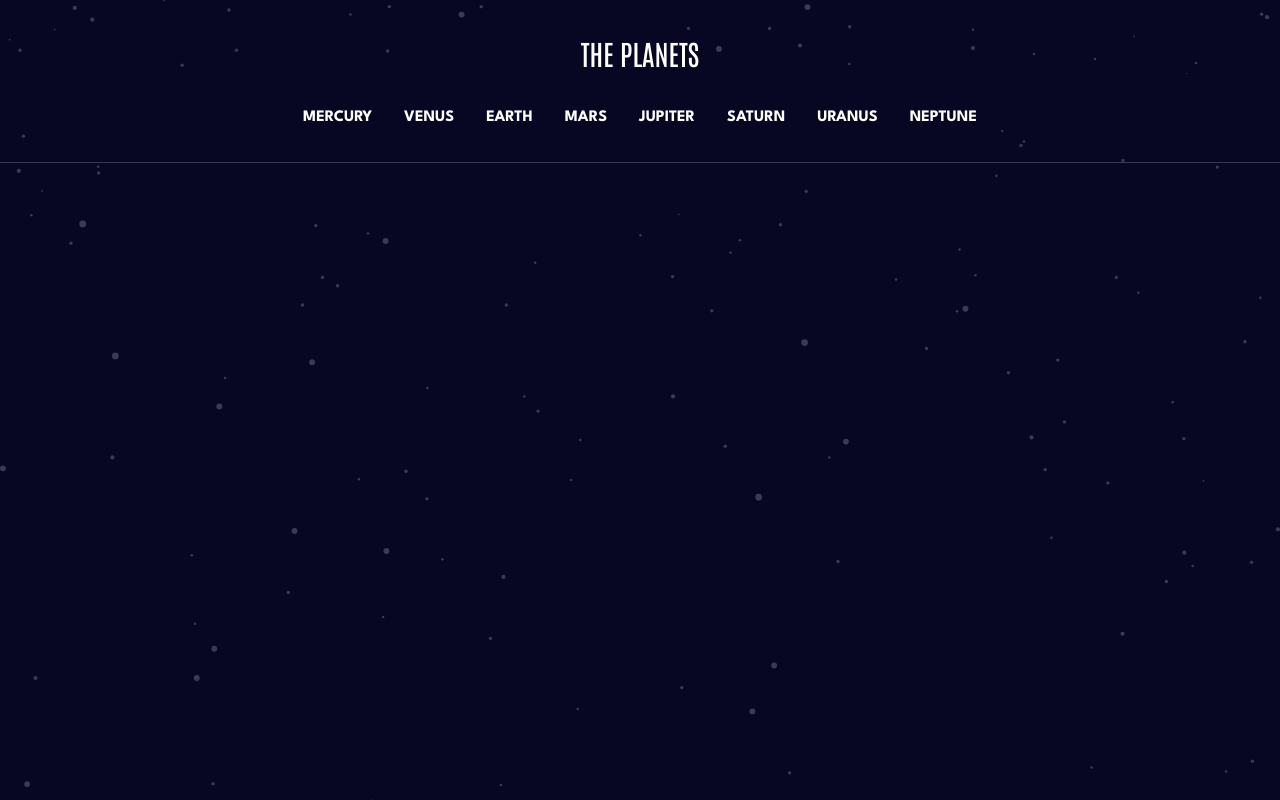
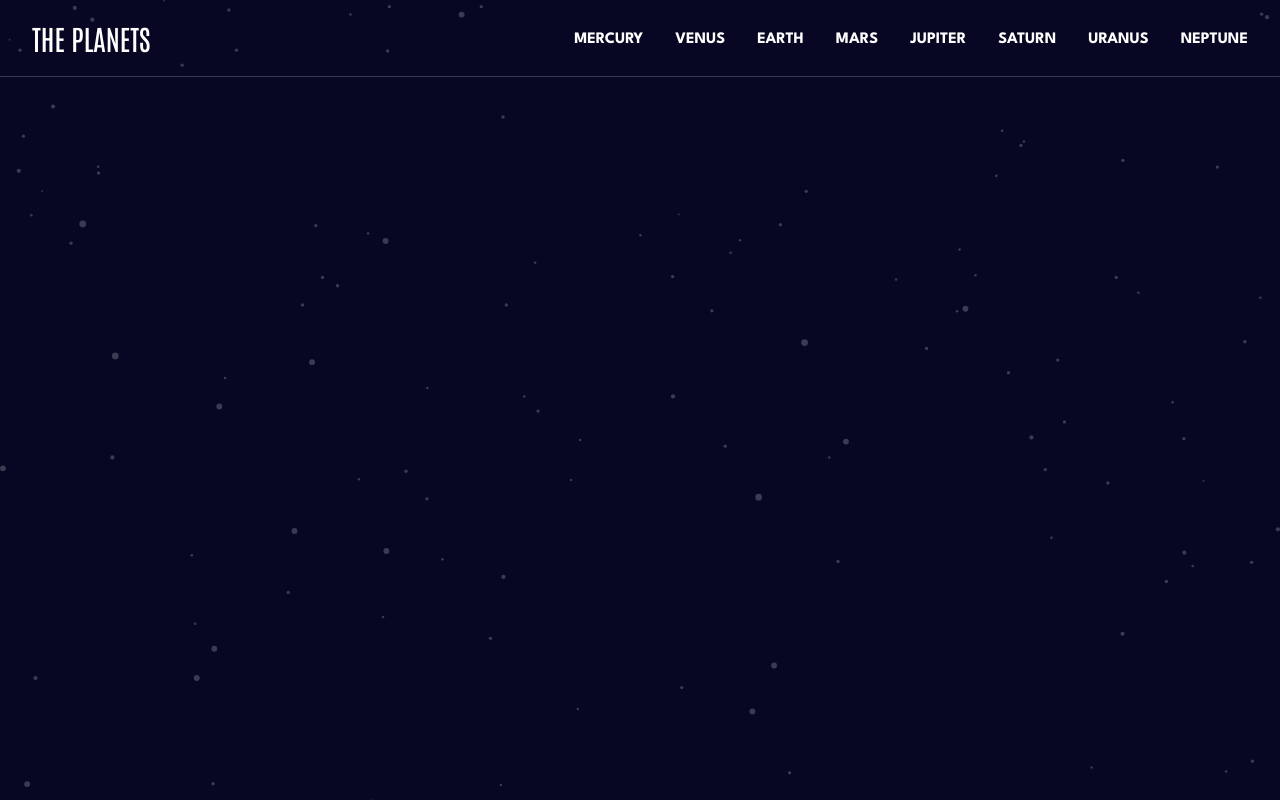
Before and after one commit to Pawel1894/planets-fact, a React (Vite) app: page / in a window 1280 px wide. Built offline with nearby package versions, Linux system fonts and the light colour scheme.

Commit message:
Desktop header

```diff
--- a/src/shared/Header.tsx
+++ b/src/shared/Header.tsx
@@ -6,7 +6,7 @@ export default function Header() {
   const [isOpen, setIsOpen] = useState(false);
 
   return (
-    <header className="px-6 py-4 md:py-8 md:px-12 border-b border-b-neutral-200 relative flex justify-between items-center md:flex-col md:justify-start">
+    <header className="px-6 py-4 md:py-8 md:px-8 border-b border-b-neutral-200 relative flex justify-between items-center md:flex-col md:justify-start xl:flex-row xl:py-0">
       <span className="uppercase font-antonio font-medium text-white text-[28px]">the planets</span>
       <Hamburger setIsOpen={setIsOpen} isOpen={isOpen} />
       <Nav isOpen={isOpen} />
--- a/src/shared/Nav.tsx
+++ b/src/shared/Nav.tsx
@@ -11,17 +11,17 @@ export default function Nav({ isOpen }: Props) {
       className={`${
         !isOpen && window.innerWidth < 768 ? "hidden" : "flex"
       }  absolute w-full left-0 top-[75px] h-[calc(100vh-75px)] bg-neutral-100 z-10
-      md:static md:h-auto`}
+      md:static md:h-auto xl:w-auto xl:ml-auto `}
     >
-      <ul className="w-full mt-8 px-6 md:flex md:gap-x-8 justify-center md:px-0">
-        <NavItem name="mercury" color="bg-accent-100" key={"mercury"} />
-        <NavItem name="venus" color="bg-accent-200" key={"venus"} borderTop={true} />
-        <NavItem name="earth" color="bg-accent-300" key={"earth"} borderTop={true} />
-        <NavItem name="mars" color="bg-accent-400" key={"mars"} borderTop={true} />
-        <NavItem name="jupiter" color="bg-accent-500" key={"jupiter"} borderTop={true} />
-        <NavItem name="saturn" color="bg-accent-600" key={"saturn"} borderTop={true} />
-        <NavItem name="uranus" color="bg-accent-700" key={"uranus"} borderTop={true} />
-        <NavItem name="neptune" color="bg-accent-800" key={"neptune"} borderTop={true} />
+      <ul className="w-full mt-8 px-6 md:flex md:gap-x-8 justify-center md:px-0 xl:justify-end xl:mt-0">
+        <NavItem name="mercury" color="accent-100" key={"mercury"} />
+        <NavItem name="venus" color="accent-200" key={"venus"} borderTop={true} />
+        <NavItem name="earth" color="accent-300" key={"earth"} borderTop={true} />
+        <NavItem name="mars" color="accent-400" key={"mars"} borderTop={true} />
+        <NavItem name="jupiter" color="accent-500" key={"jupiter"} borderTop={true} />
+        <NavItem name="saturn" color="accent-600" key={"saturn"} borderTop={true} />
+        <NavItem name="uranus" color="accent-700" key={"uranus"} borderTop={true} />
+        <NavItem name="neptune" color="accent-800" key={"neptune"} borderTop={true} />
       </ul>
     </nav>
   );
--- a/src/shared/NavItem.tsx
+++ b/src/shared/NavItem.tsx
@@ -3,8 +3,38 @@ import IconChevron from "../assets/icon-chevron.svg";
 
 type Props = {
   name: string;
-  color: string;
+  color:
+    | "accent-100"
+    | "accent-200"
+    | "accent-300"
+    | "accent-400"
+    | "accent-500"
+    | "accent-600"
+    | "accent-700"
+    | "accent-800";
   borderTop?: boolean;
+};
+
+const hoverVariants = {
+  "accent-100": "xl:hover:border-t-accent-100",
+  "accent-200": "xl:hover:border-t-accent-200",
+  "accent-300": "xl:hover:border-t-accent-300",
+  "accent-400": "xl:hover:border-t-accent-400",
+  "accent-500": "xl:hover:border-t-accent-500",
+  "accent-600": "xl:hover:border-t-accent-600",
+  "accent-700": "xl:hover:border-t-accent-700",
+  "accent-800": "xl:hover:border-t-accent-800",
+};
+
+const bgVariants = {
+  "accent-100": "bg-accent-100",
+  "accent-200": "bg-accent-200",
+  "accent-300": "bg-accent-300",
+  "accent-400": "bg-accent-400",
+  "accent-500": "bg-accent-500",
+  "accent-600": "bg-accent-600",
+  "accent-700": "bg-accent-700",
+  "accent-800": "bg-accent-800",
 };
 
 export default function NavItem({ name, color, borderTop }: Props) {
@@ -12,11 +42,11 @@ export default function NavItem({ name, color, borderTop }: Props) {
     <li
       className={`flex py-5 uppercase text-white font-bold md:py-0 ${
         borderTop && "border-t border-t-neutral-200"
-      } md:border-t-0`}
+      } md:border-t-0 xl:border-t-4 xl:border-t-[transparent] ${hoverVariants[color]} xl:py-6`}
     >
       <button className="flex items-center justify-between w-full">
         <div className="flex items-center gap-6">
-          <span className={`md:hidden h-5 w-5 rounded-full ${color}`} aria-hidden={true}></span>
+          <span className={`md:hidden h-5 w-5 rounded-full ${bgVariants[color]}`} aria-hidden={true}></span>
           <span className="uppercase">{name}</span>
         </div>
         <img className="md:hidden" src={IconChevron} aria-hidden={true} alt="" />
```
